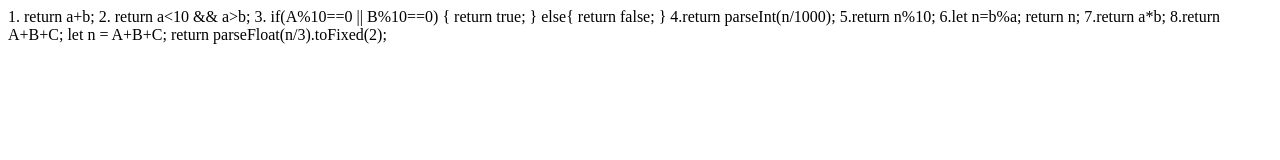
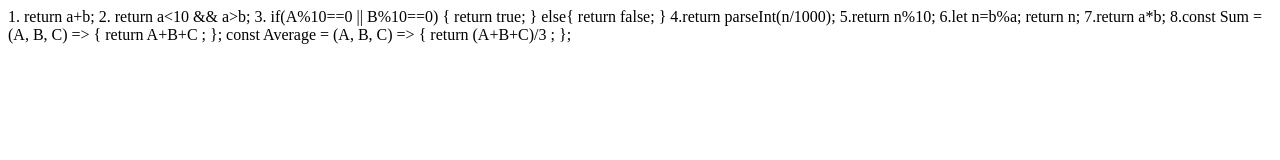
Before and after one commit to Kuldeep139/Operator-Exp, a plain HTML site: page index.html in a window 1280 px wide. Drawn offline with Linux system fonts and the light colour scheme.

Commit message:
Update index.html

```diff
--- a/index.html
+++ b/index.html
@@ -29,9 +29,14 @@
 
     7.return a*b;
 
-    8.return A+B+C;
-        let n = A+B+C;
-         return parseFloat(n/3).toFixed(2);
+    8.const Sum = (A, B, C) =>
+        {
+        return A+B+C ;
+        };
+    const Average = (A, B, C) =>
+        {
+        return (A+B+C)/3 ;
+        };
 
 </body>
 </html>
```
